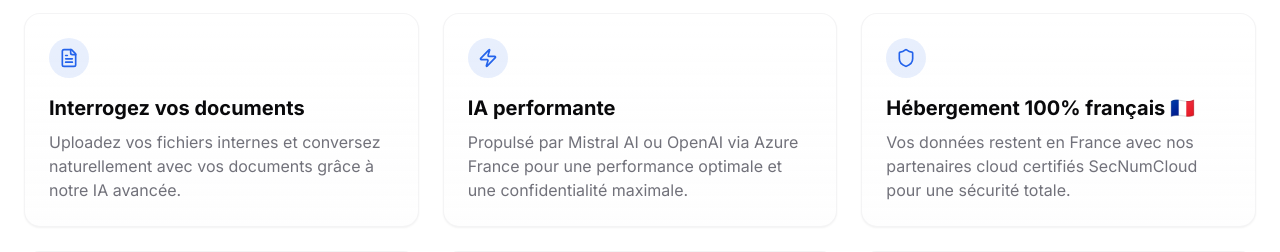
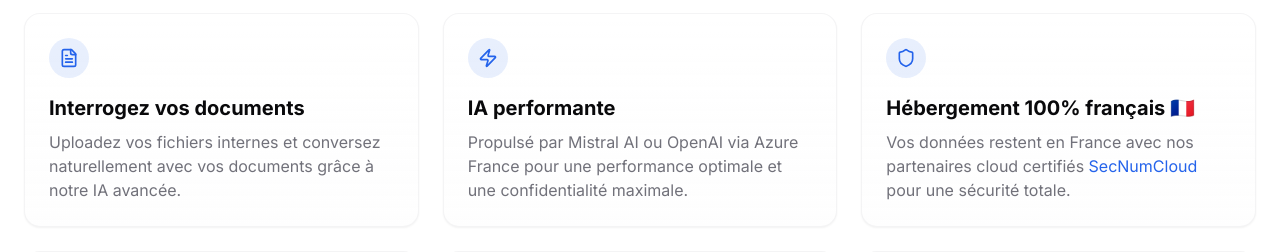
Before and after one commit to AlienorAI/website, a Next.js app: page / in a window 1280 px wide. Shown: the part 1660-1912 px from the top of the page. Built offline with nearby package versions, Linux system fonts and the light colour scheme.

Commit message:
feat: add link to secnumcloud

```diff
--- a/app/page.tsx
+++ b/app/page.tsx
@@ -95,8 +95,20 @@ export default function LandingPage() {
     },
     {
       title: "Hébergement 100% français 🇫🇷",
-      description:
-        "Vos données restent en France avec nos partenaires cloud certifiés SecNumCloud pour une sécurité totale.",
+      description: (
+        <>
+          Vos données restent en France avec nos partenaires cloud certifiés{" "}
+          <Link
+            href="https://cyber.gouv.fr/secnumcloud-pour-les-fournisseurs-de-services-cloud"
+            target="_blank"
+            rel="noopener noreferrer"
+            className="text-primary hover:underline"
+          >
+            SecNumCloud
+          </Link>{" "}
+          pour une sécurité totale.
+        </>
+      ),
       icon: <Shield className="size-5" />,
     },
     {
```
